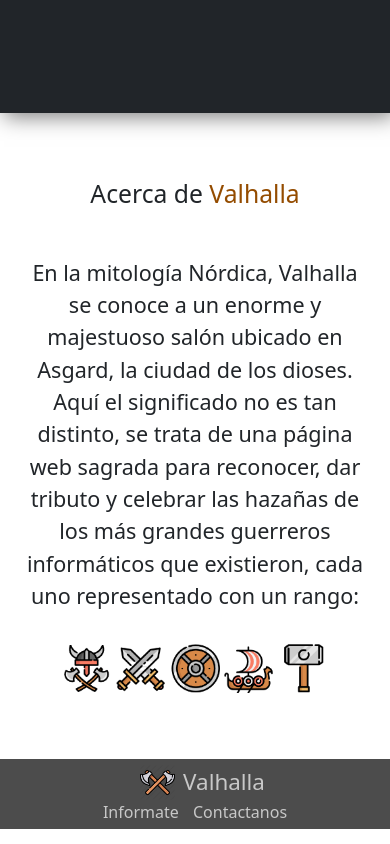
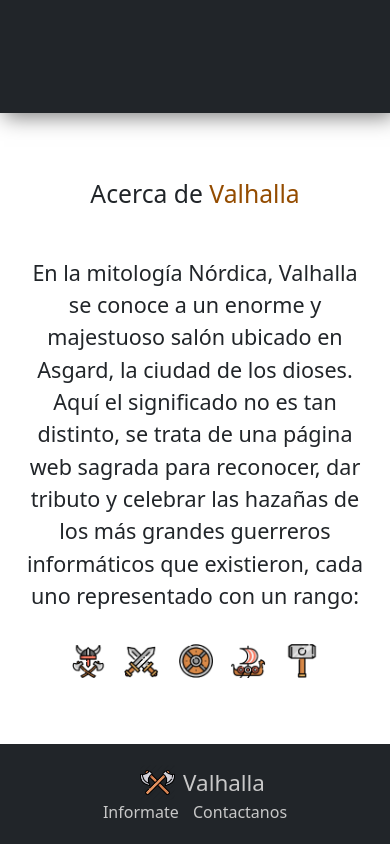
Before and after one commit to RafaelGini/Valhalla_2.0, a website: page index.html in a window 390 px wide. Shown: the part 2373-3217 px from the top of the page. Drawn offline with nearby package versions, Linux system fonts and the light colour scheme.

Commit message:
Arreglos en SASS 1

```diff
--- a/scss/_bgs.scss
+++ b/scss/_bgs.scss
@@ -1,4 +1,6 @@
 $negro-poco-opaco:rgba(0,0,0,.7);
+$negro-muy-opaco:rgba(0,0,0,.2);
+
 
 .parallax-hI{
     background-image: linear-gradient(
@@ -57,8 +59,6 @@ $negro-poco-opaco:rgba(0,0,0,.7);
     background-position: center 200px;
     background-attachment: fixed;
     color: white;
-    border-top: 4px solid $negro-poco-opaco;
-    border-bottom: 4px solid $negro-poco-opaco;
     display: flex;
     justify-content: center;
     align-items: center;
--- a/scss/_boxes.scss
+++ b/scss/_boxes.scss
@@ -9,6 +9,7 @@ $valhalla-hover-color:rgb(104, 59, 1);
 
 .rango-icon{
     width: 60px;
+    margin: 0 5px;
 }
 
 .valhalla-color{
--- a/scss/_mediaquery.scss
+++ b/scss/_mediaquery.scss
@@ -48,6 +48,12 @@
         background-attachment: initial !important;
     }
 
+    .valhalla-footer{
+        background-image: none;
+        background-color: #212529;
+        height: 100px;
+    }
+
 }
 
 @media (max-width:576px){
@@ -56,6 +62,11 @@
         flex-wrap: wrap;
         justify-content: center !important;
     }
+
+    .rango-icon{
+        width: 35px;
+        margin: 0 7px;
+    }
 }
 
 @media (max-width:400px){
```
Also changed, not shown: assets/styleAux.css (renamed from css/styleAux.css), css/style.css.
